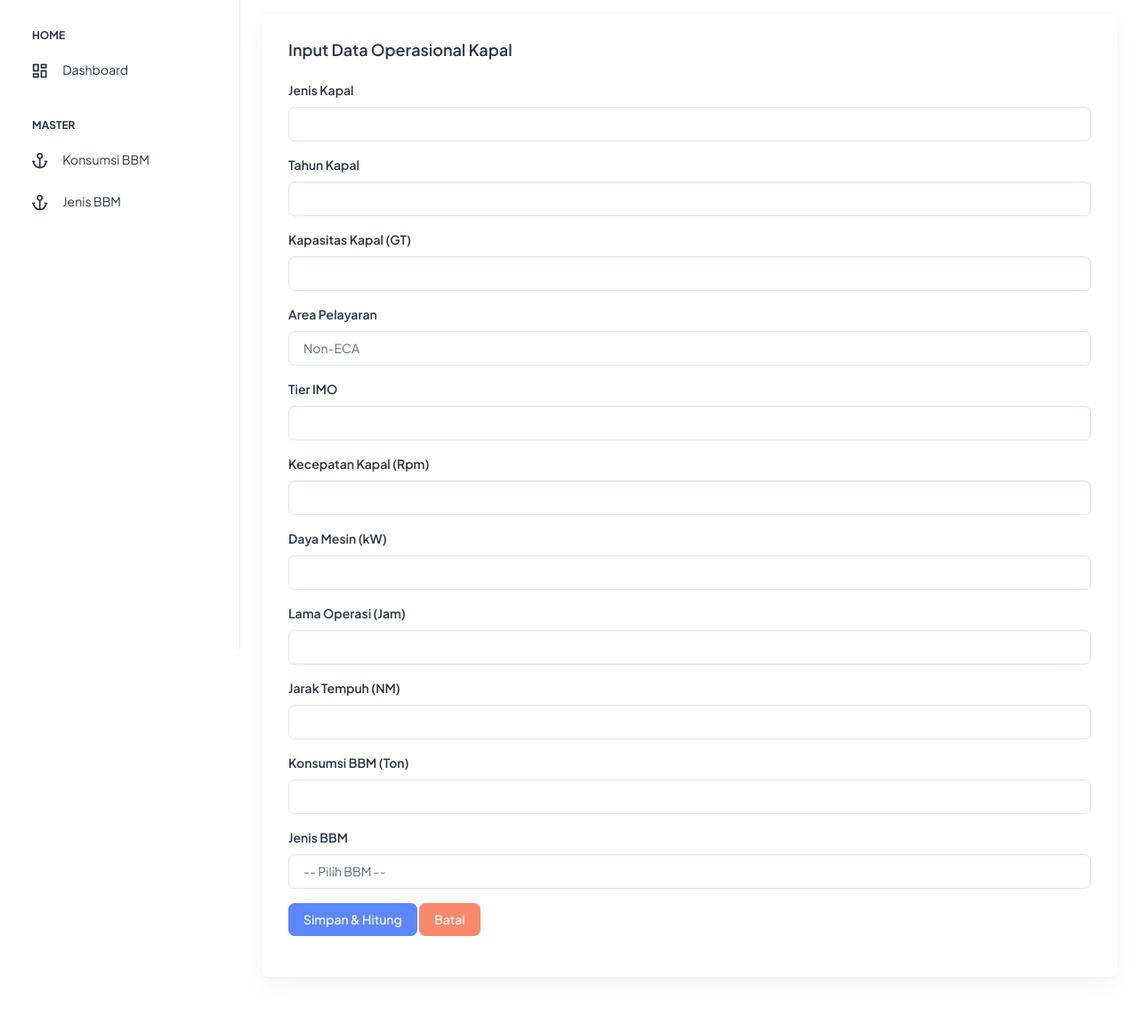
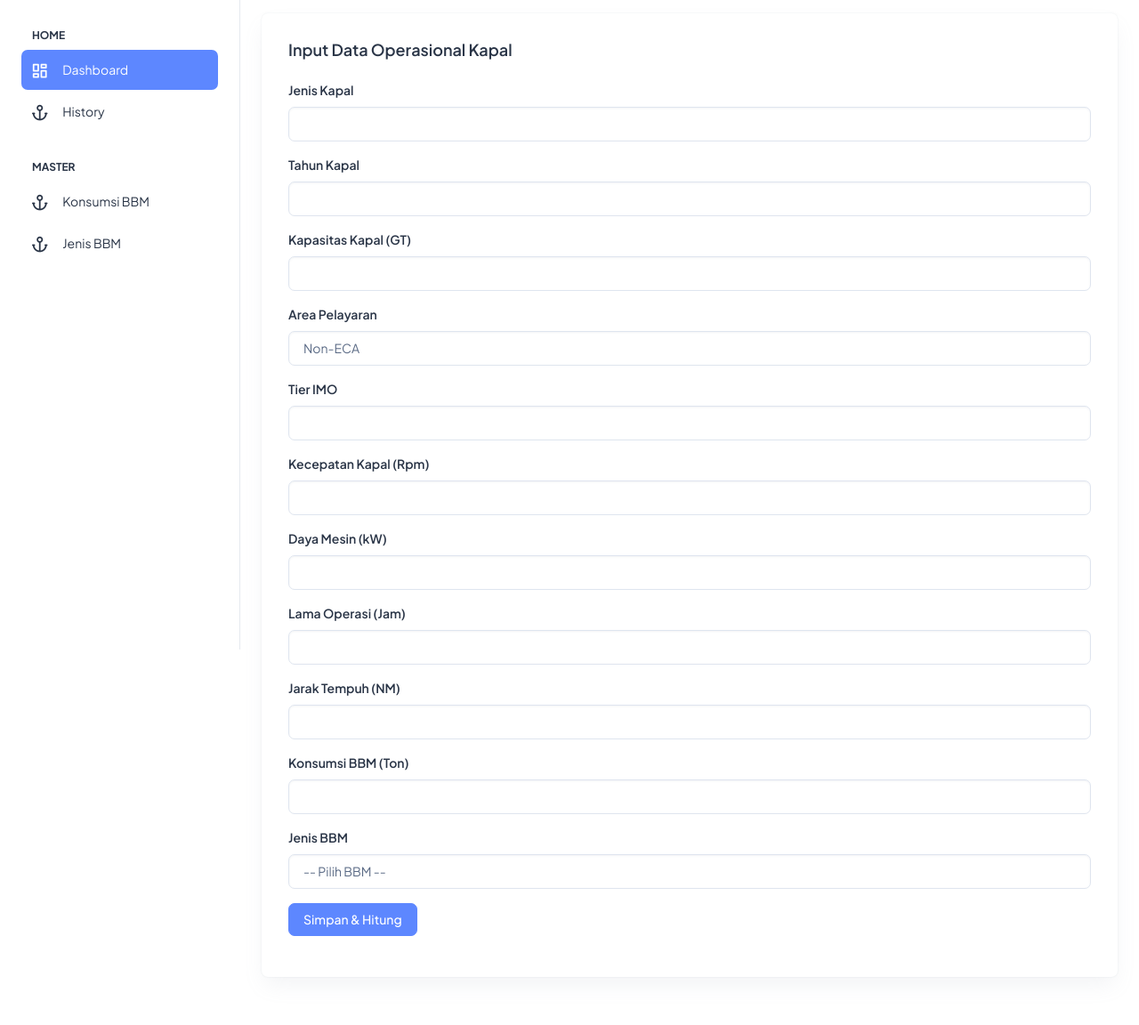
Before and after one commit to ganaperkasa/Sistem-Monitoring-BBM-Kapal, a Laravel app: page /operasional/create in a window 1280 px wide. Shown: the part 70-1222 px from the top of the page at 89% size. Run offline with Laravel 12, Linux system fonts and the light colour scheme; a user stored in the database is signed in; data comes from the database, SQL or seed files in the repository; data that the repository does not hold is empty; some libraries are stand-ins or nearby versions.

Commit message:
Update fitur

```diff
--- a/app/Http/Controllers/DashboardController.php
+++ b/app/Http/Controllers/DashboardController.php
@@ -30,4 +30,6 @@ class DashboardController extends Controller
         'recent' => $data->latest()->take(5)->get()
     ]);
     }
+
+
 }
--- a/app/Http/Controllers/KonsumsiBBMController.php
+++ b/app/Http/Controllers/KonsumsiBBMController.php
@@ -19,6 +19,11 @@ class KonsumsiBBMController extends Controller
     {
         // dd(Auth::id());
         return view('bbm/index');
+    }
+
+    public function history()
+    {
+        return view('bbm/history');
     }
     public function create()
     {
@@ -108,7 +113,7 @@ class KonsumsiBBMController extends Controller
         ]);
 
 
-        return redirect()->route('operasional.')->with('success', 'Data berhasil disimpan & dihitung');
+        return redirect()->route('dashboard.create')->with('success', 'Data berhasil disimpan & dihitung');
     }
     function getTier($tahun, $isECA = false)
     {
--- a/app/Http/Controllers/LoginController.php
+++ b/app/Http/Controllers/LoginController.php
@@ -21,7 +21,7 @@ class LoginController extends Controller
         if (Auth::attempt($credentials)) {
             $request->session()->regenerate();
 
-            return redirect()->route('dashboard');
+            return redirect()->route('dashboard.create');
         }
         return back()->with('error', 'Email atau password salah!');
     }
--- a/resources/views/bbm/create.blade.php
+++ b/resources/views/bbm/create.blade.php
@@ -9,7 +9,11 @@
                 @endforeach
             </ul>
         </div>
-    @endif
+@elseif (session('success'))
+        <div class="alert alert-success alert-auto-close show" role="alert">
+            <strong>Sukses!</strong> {{ session('success') }}
+        </div>
+@endif
 <div class="card">
     <div class="card-body">
         <h5 class="card-title fw-semibold mb-4">Input Data Operasional Kapal</h5>
@@ -124,7 +128,7 @@
             <div class="mb-3">
 
             <button class="btn btn-primary">Simpan & Hitung</button>
-            <a href="{{ route('operasional.') }}" class="btn btn-danger">Batal</a>
+            {{-- <a href="{{ route('operasional.') }}" class="btn btn-danger">Batal</a> --}}
             </div>
         </form>
     </div>
--- a/resources/views/layouts/sidebar.blade.php
+++ b/resources/views/layouts/sidebar.blade.php
@@ -17,12 +17,28 @@
               <i class="ti ti-dots nav-small-cap-icon fs-4"></i>
               <span class="hide-menu">Home</span>
             </li>
-            <li class="sidebar-item">
+            {{-- <li class="sidebar-item">
               <a class="sidebar-link" href="{{ url('dashboard') }}" aria-expanded="false">
                 <span>
                   <i class="ti ti-layout-dashboard"></i>
                 </span>
                 <span class="hide-menu">Dashboard</span>
+              </a>
+            </li> --}}
+            <li class="sidebar-item">
+              <a class="sidebar-link" href="{{ route('operasional.create') }}" aria-expanded="false">
+                <span>
+                  <i class="ti ti-layout-dashboard"></i>
+                </span>
+                <span class="hide-menu">Dashboard</span>
+              </a>
+            </li>
+            <li class="sidebar-item">
+              <a class="sidebar-link" href="{{ url('history') }}" aria-expanded="false">
+                <span>
+                  <i class="ti ti-anchor"></i>
+                </span>
+                <span class="hide-menu">History</span>
               </a>
             </li>
             <li class="nav-small-cap">
--- a/resources/views/login/login.blade.php
+++ b/resources/views/login/login.blade.php
@@ -11,7 +11,7 @@
                         <a class="text-nowrap logo-img text-center d-block py-3 w-100">
                             <img src="{{ asset('assets/images/logos/logopoltekpel.png') }}" width="100" alt="">
                         </a>
-                        <p class="text-center mb-1 fw-bold">Sistem Monitoring BBM Kapal</p>
+                        <p class="text-center mb-1 fw-bold">Automatic CII Calculation System</p>
                         <p class="text-center text-muted mb-4" style="font-size: 13px;">
                             Silahkan masukkan email dan password
                         </p>
--- a/routes/web.php
+++ b/routes/web.php
@@ -28,9 +28,11 @@ Route::middleware(['auth'])->group(function () {
 
     // Dashboard
     Route::get('/dashboard', [DashboardController::class, 'index'])->name('dashboard');
+    Route::get('/dashboard', [KonsumsiBBMController::class, 'create'])->name('dashboard.create');
 
     // Konsumsi BBM (alias halaman utama user)
     Route::get('/konsumsi-bbm', [KonsumsiBBMController::class, 'index'])->name('konsumsi-bbm');
+    Route::get('/history', [KonsumsiBBMController::class, 'history'])->name('history');
 
     // Operasional
     Route::prefix('operasional')->name('operasional.')->group(function () {
@@ -40,6 +42,7 @@ Route::middleware(['auth'])->group(function () {
         Route::get('/data', [KonsumsiBBMController::class, 'data'])->name('data');
         Route::get('/{id}', [KonsumsiBBMController::class, 'show'])->name('show');
         Route::get('/{id}/pdf', [KonsumsiBBMController::class, 'cetakPdf'])->name('pdf');
+
     });
 
     // Jenis BBM
```
Also changed, not shown: resources/views/bbm/history.blade.php (added, +78 -0 lines).
